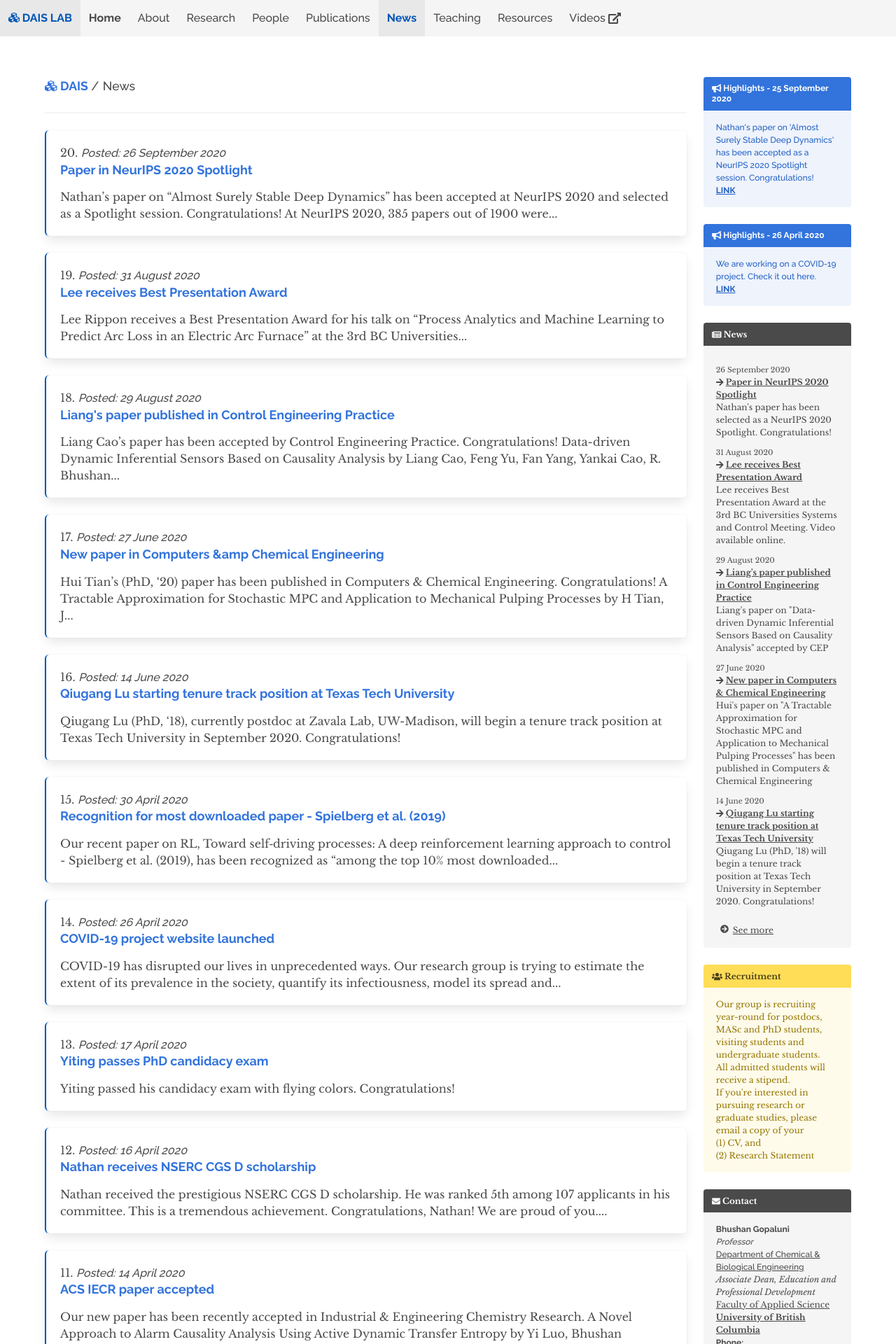
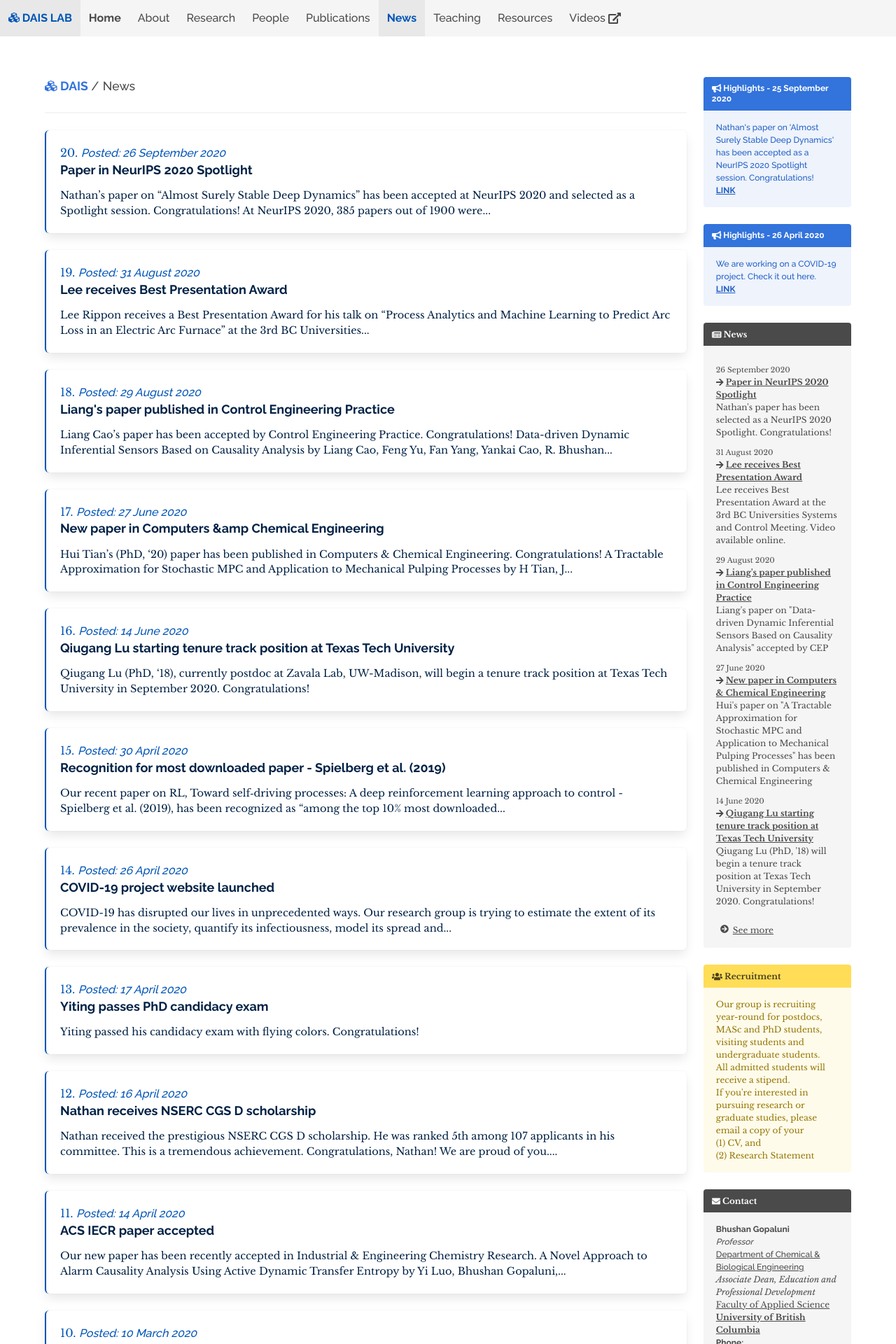
Before and after one commit to daisubc/daisubc.github.io, a Jekyll site: the page built from news.md, in a window 1280 px wide. Shown: the top 1920 px of the page at 70% size. Built offline with Jekyll 4.4.1, drawn with Linux system fonts in a browser that asks for light colours; nearby versions of some CDN libraries.

Commit message:
tweak fonts

```diff
--- a/_includes/research.html
+++ b/_includes/research.html
@@ -1,4 +1,4 @@
-<p class="title is-spaced very-bold">Welcome to the <span class="has-text-darkblue"><i class="fas fa-cubes"></i> UBC DAIS Lab</span></p>
+<p class="title is-3 is-spaced very-bold">Welcome to the <span class="has-text-darkblue"><i class="fas fa-cubes"></i> UBC DAIS Lab</span></p>
 <p class="subtitle is-5">We develop <b>novel algorithms</b> and <b>computational tools</b> to bring a new level of automation to the process industry.</p>
 
 <section>
--- a/_layouts/default.html
+++ b/_layouts/default.html
@@ -87,7 +87,7 @@
   <header class="hero is-bold is-light">
     <div class="hero-body">
       <div class="container">
-        <h1 class="title is-size-1 has-text-darkblue is-size-4-mobile very-bold">
+        <h1 class="title is-size-2 has-text-darkblue is-size-4-mobile very-bold">
           <i class="fas fa-cubes"></i> UBC Data Analytics and Intelligent Systems <b>Lab</b>
         </h1>
         <h2 class="subtitle has-text-darkerblue is-size-4 is-size-6-mobile">
--- a/assets/css/dais.scss
+++ b/assets/css/dais.scss
@@ -103,12 +103,8 @@ ol.breadcrumbs-ol li a {text-decoration: none;}
     display: list-item;
     list-style-type: decimal;
     font-family: $serif-font;
+    color: $darkblue !important;
   }
-}
-
-.pub-title {
-  font-family: $sans-serif-font;
-  font-size: 1.05em;
 }
 
 .list-nomargin {
@@ -176,6 +172,34 @@ p {
   font-size: 1.1em;
 }
 
+.pub-type{
+  color: $darkblue;
+  font-family: $sans-serif-font !important;
+  font-weight: 500 !important;
+  margin-right: 0.5em;
+}
+
+.pub-title {
+  font-family: $sans-serif-font;
+  font-size: 1.05em;
+  color: $darkerblue !important;
+}
+
+.pub-journal {
+  font-size: 1.0em;
+}
+
+.pub-authors, .pub-journal, .pub-news{
+  font-size: 0.91em;
+  color: $darkerblue !important;
+  a {
+    text-decoration: underline;
+  }
+}
+
+.news-title strong{
+  color: $darkerblue !important;
+}
 .research-card-item{
   font-size: 0.7em;
 }
--- a/news.md
+++ b/news.md
@@ -16,7 +16,7 @@ description: Latest news from the DAIS Lab research group at UBC. Check out our
     <h5 class="news-title">
       <a href="{{ news.url }}"><strong itemprop="name headline">{{ news.title }}</strong></a>
     </h5>
-    <div itemprop="articleBody">
+    <div class="pub-news" itemprop="articleBody">
       <p>{{ news.content | strip_html | truncatewords: 30 }}</p>
     </div>
   </li>
```
Also changed, not shown: _includes/single_pub.html (+11 -2 lines).
